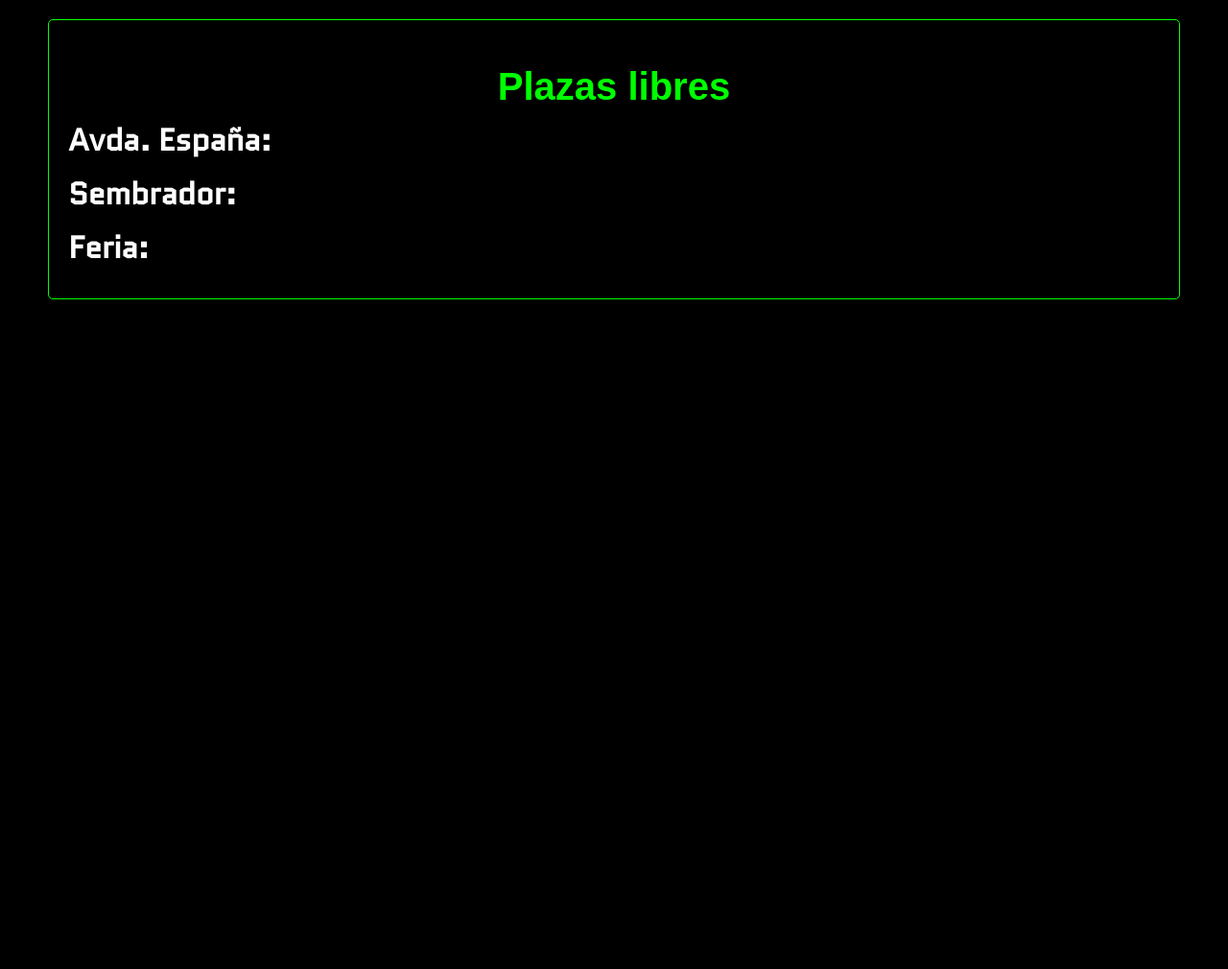
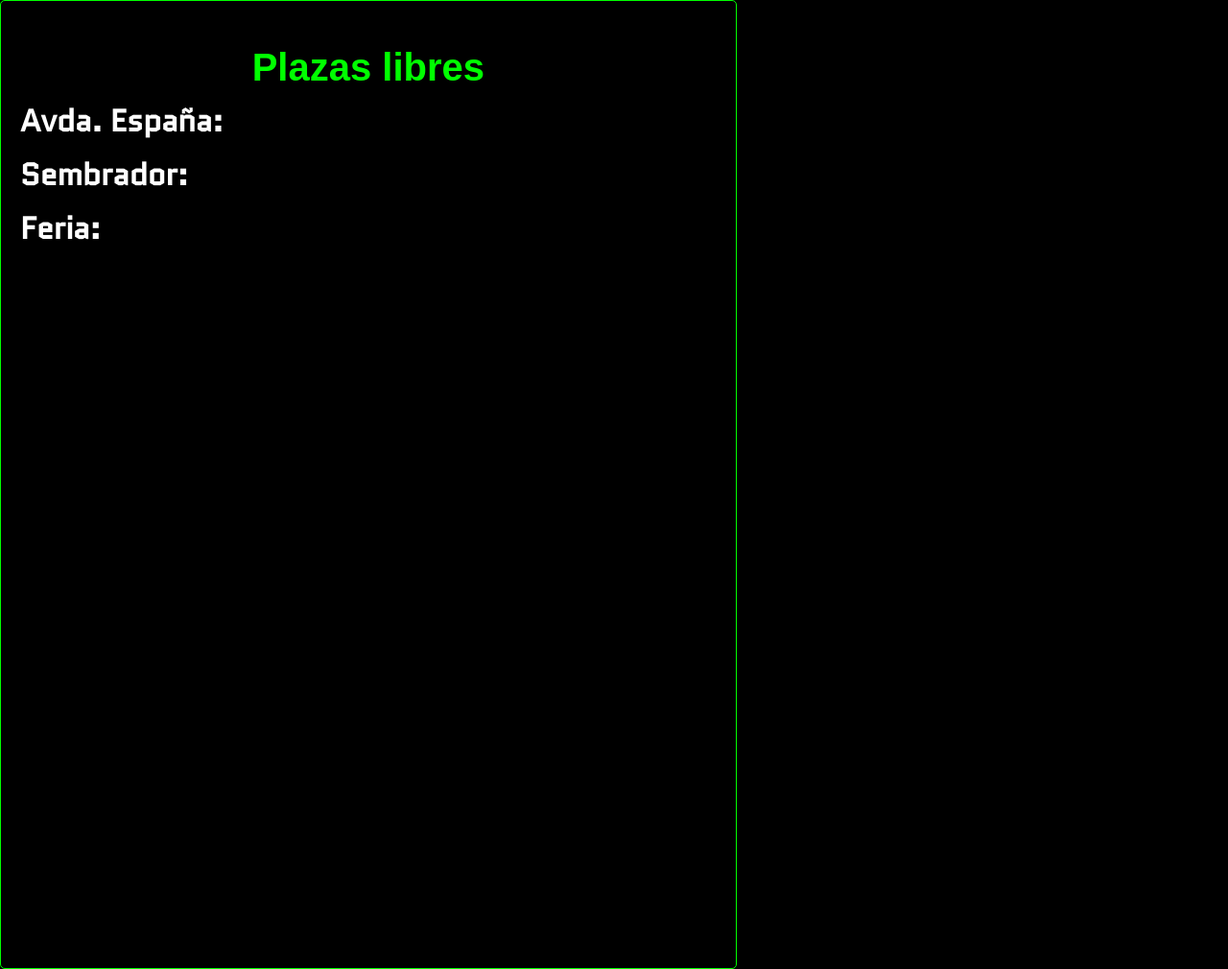
Before and after one commit to vickyTechFriendly/pantallasALB, a plain HTML site: page pantalla.html in a window 1280 px wide. Shown: the whole page at 96% size. Before the commit the page ends 800 px from the top, so only its background shows below. Drawn offline with Linux system fonts and the light colour scheme; no server answers; a web font is replaced by a local one.

Commit message:
ajustadas medidas pantalla

```diff
--- a/pantalla.css
+++ b/pantalla.css
@@ -5,17 +5,17 @@ body {
     font-family: Arial, sans-serif;
     background-color: #000;
     color: #00ff00;
+    margin: 0;
 }
-
 .panel {
     background-color: #000;
-            width: 90%;
-            margin: 20px auto;
+    width: 192mm;
+    height: 256mm;
+    margin: 0;
     padding: 20px;
     border: 1px solid #00ff00;
     border-radius: 5px;
 }
-
 h1 {
     font-size: 2.5em;
     font-family: 'Lexend Exa', sans-serif;
@@ -24,20 +24,17 @@ body {
     text-align: center;
     color: #00ff00;
 }
-
 .parking-spot {
     display: flex;
     justify-content: space-between;
     margin-bottom: 10px;
 }
-
 .spot-label {
     font-family: 'Quantico', sans-serif;
     font-weight: bold;;
     color: white;
     font-size: 2em;
 }
-
 .spot-status {
     font-family: 'Quantico', sans-serif;
     font-size: 3em;
```
Lines whose indentation alone changed are shown as unchanged.
